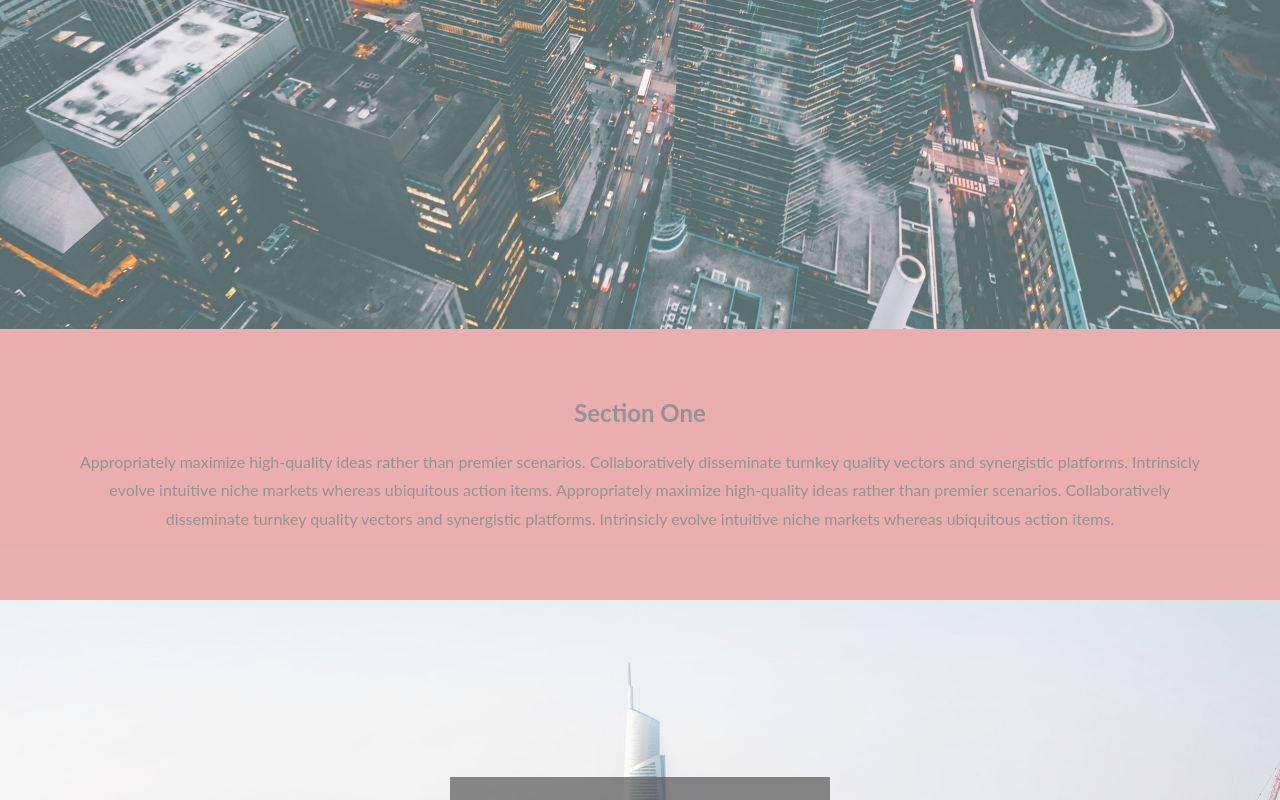
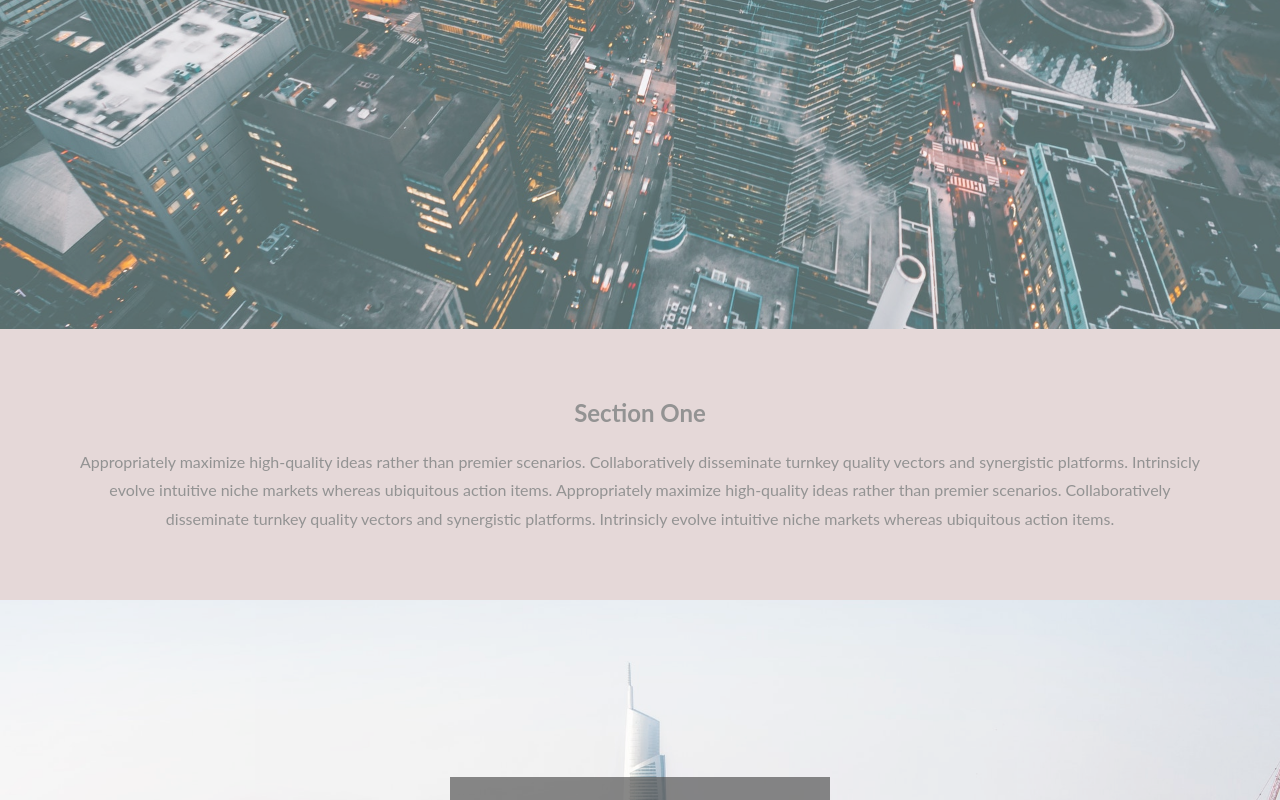
Before and after one commit to benoreilly/parallax-website, a plain HTML site: page index.html in a window 1280 px wide. Shown: the part 471-1271 px from the top of the page. Drawn offline with Linux system fonts and the light colour scheme.

Commit message:
style changes

```diff
--- a/css/style.css
+++ b/css/style.css
@@ -44,7 +44,7 @@ body, html{
 }
 
 .section-light{
-    background-color: #e28d8d;
+    background-color: #dbc8c8;
     color: #666;
     opacity: 0.7;
 }
```
